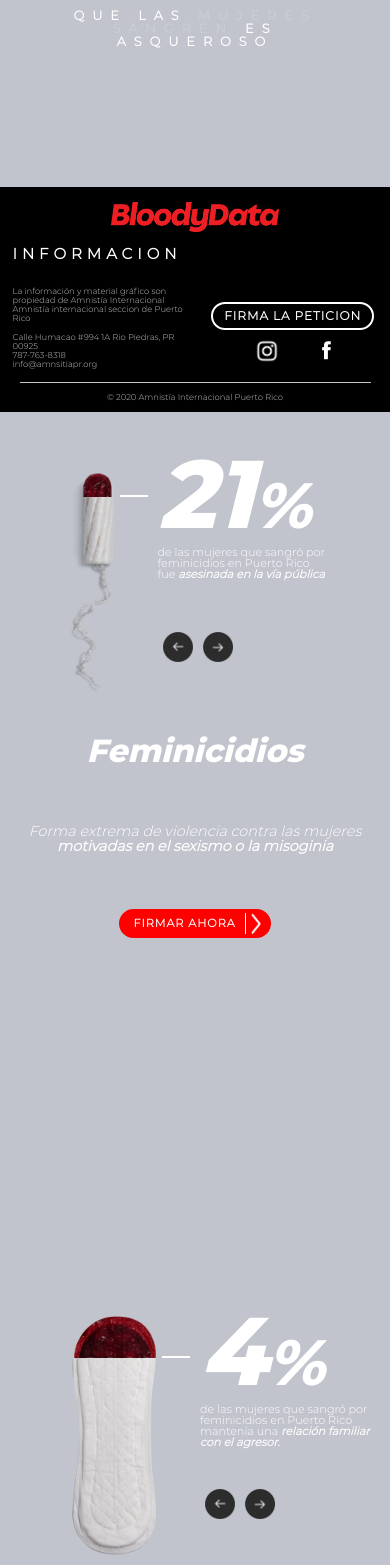
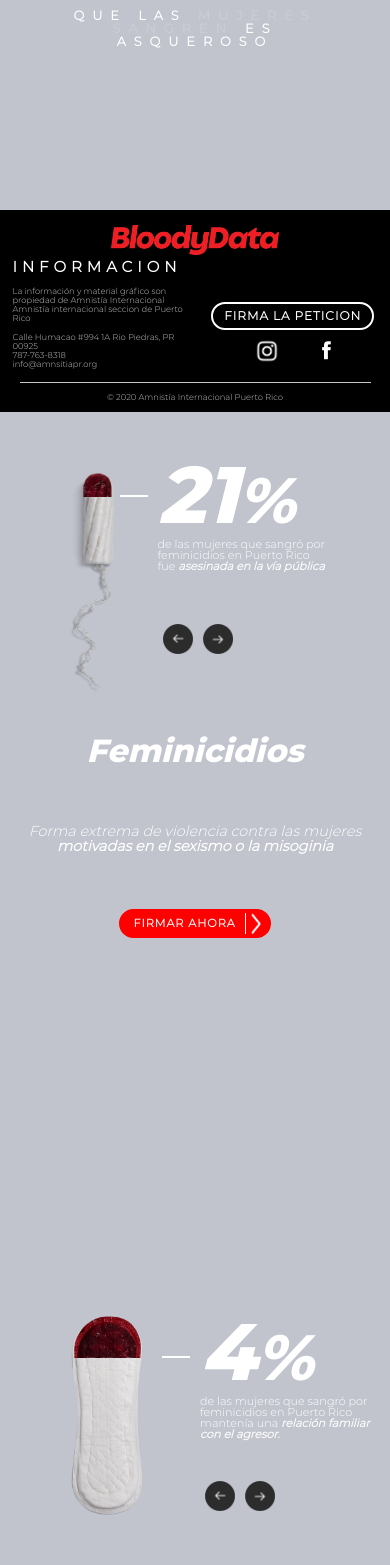
Before and after one commit to joseub71/bloody-data, a React (Create React App) app: page / in a window 390 px wide. Shown: the part 432-1997 px from the top of the page. Built offline with nearby package versions, Linux system fonts and the light colour scheme; no server answers.

Commit message:
progress

```diff
--- a/src/App.css
+++ b/src/App.css
@@ -150,6 +150,7 @@ html {
       align-items: center;
       justify-content: center;
       padding: 15px 0px;
+      padding-bottom: 5px;
     }
     .container-general-text-footer, .social-media-btn-footer{
       display: inline-block !important;
@@ -184,7 +185,7 @@ html {
       margin-bottom: 8px
     }
     .margin-top-text-footer{
-        margin-top: 18px;
+        margin-top: 12px !important;
     }
     .container-btn-descri{
       display: none !important;
@@ -198,7 +199,7 @@ html {
       min-width: 28px !important;
     }
     .text-percentage-land{
-      font-size: 6em !important;
+      font-size: 5em !important;
       margin-top: -21px !important;
     }
     .text-percentage{
@@ -321,10 +322,11 @@ html {
     .central-blod-landing-page-toalla{
       height: 30vh !important;
       min-width: 162px !important;
+      background-size: 45% !important;
     }
     .image-toalla-blod{
       background-position: 74px 0px !important;
-      background-size: 50.4% !important;
+      background-size: 41.6% !important;
     }
     .top-div-percentage-progress-toalla-PR-1 {
       height: 3.5vh !important;
@@ -348,7 +350,7 @@ html {
       padding-top: 0px !important;
     }
     .central-blod-landing-page-tissu{
-      height: 21vh !important;
+      height: 24vh !important;
     }
     #tissu .text-percentage-land {
       font-size: 4em !important;
```
